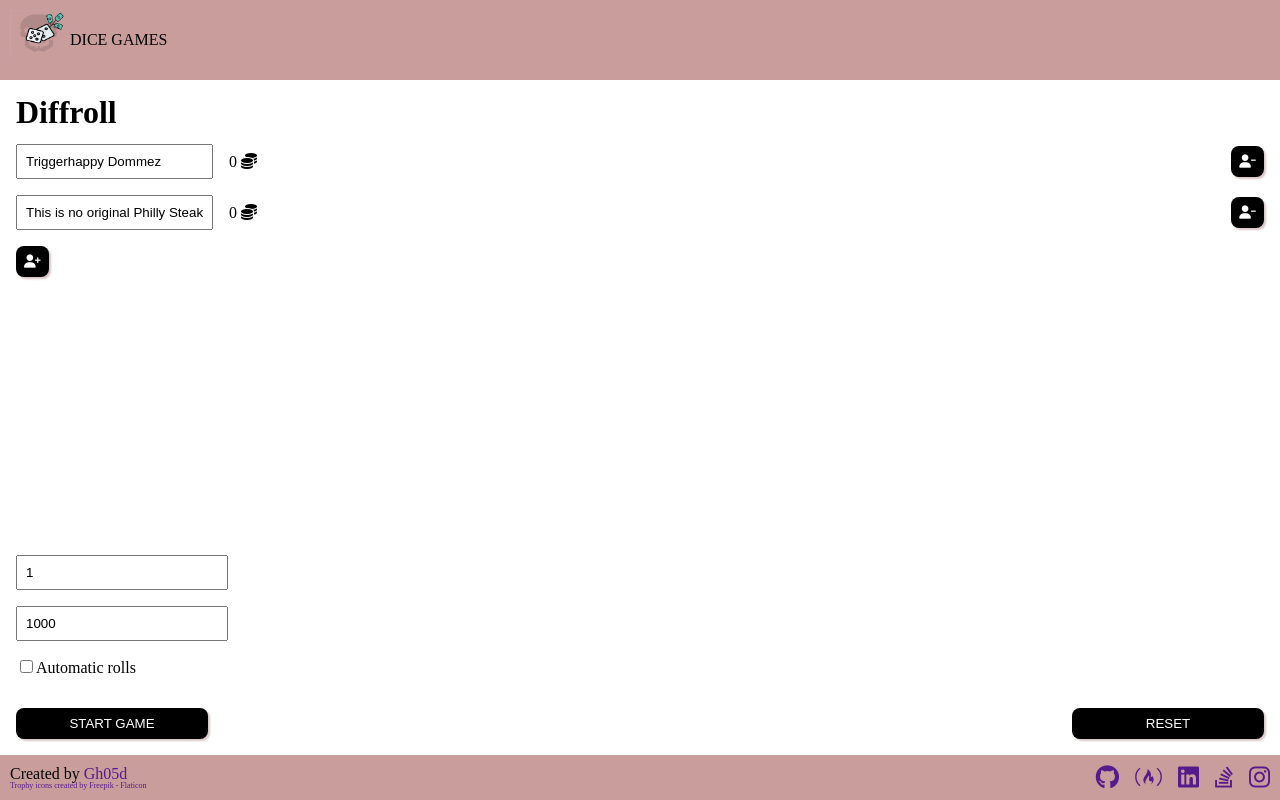
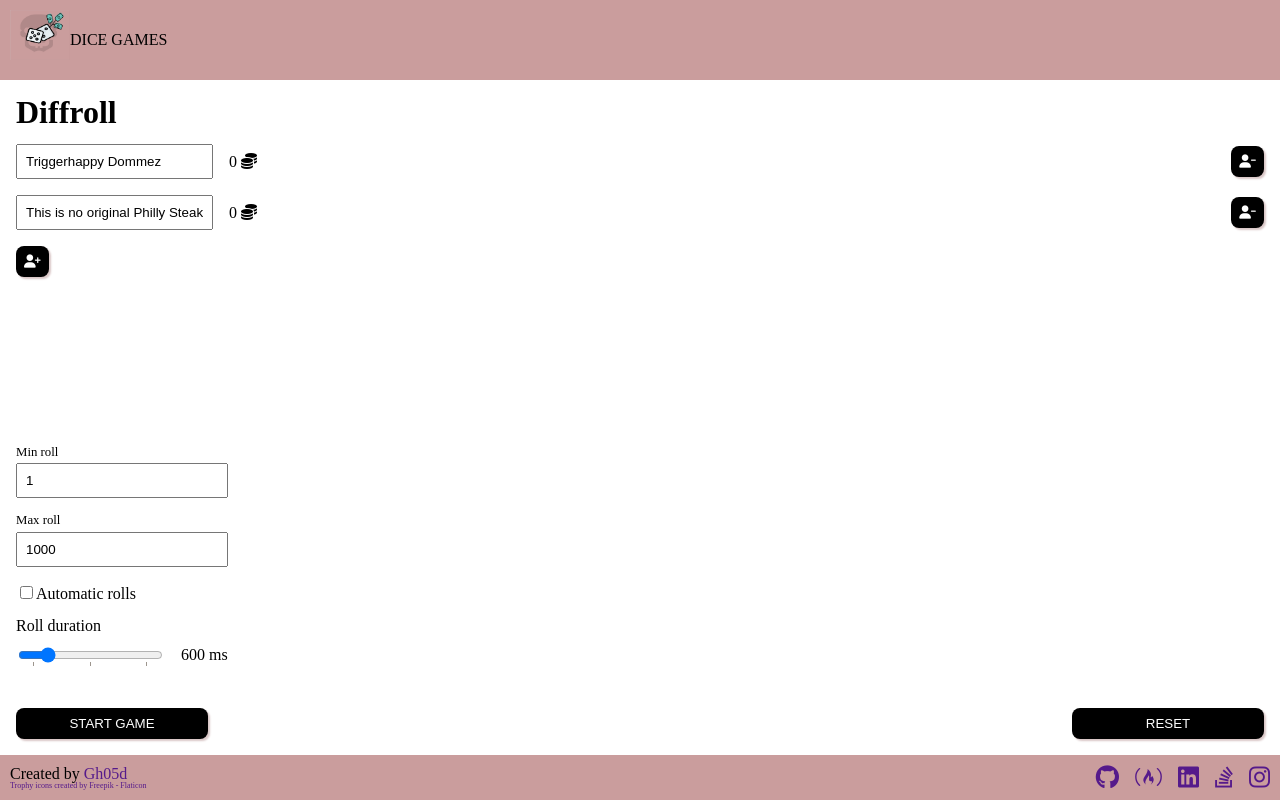
Before and after one commit to Gh05d/roll-with-me, a React (Create React App) app: page /roll-with-me/diffroll in a window 1280 px wide. Built offline with nearby package versions, Linux system fonts and the light colour scheme.

Commit message:
Added range slider for manual animation duration selection

```diff
--- a/src/pages/Diffroll.jsx
+++ b/src/pages/Diffroll.jsx
@@ -19,6 +19,7 @@ const Diffroll = () => {
   const [minNumber, setMinNumber] = React.useState(DEFAULT_MIN);
   const [maxNumber, setMaxNumber] = React.useState(DEFAULT_MAX);
   const [automatic, toggleMode] = React.useState(false);
+  const [animationDuration, setAnimationDuration] = React.useState(600);
 
   const [started, toggle] = React.useState(false);
   const [showDecision, toggleDecision] = React.useState(false);
@@ -28,9 +29,14 @@ const Diffroll = () => {
   const [results, setResults] = React.useState(null);
   const [deletePlayerByID, toggleDeletion] = React.useState(null);
 
-  const animationDuration = 100;
+  React.useEffect(() => {
+    setDefaultPlayers();
+    const duration = getComputedStyle(document.documentElement)?.getPropertyValue(
+      "--animation-duration"
+    );
 
-  React.useEffect(setDefaultPlayers, []);
+    if (duration) setAnimationDuration(+duration.split("ms")[0]);
+  }, []);
 
   function startGame() {
     const playersArray = Object.values(players);
@@ -135,6 +141,12 @@ const Diffroll = () => {
   const closeDeleteModal = () => toggleDeletion(null);
   const closeResetModal = () => toggleReset(null);
 
+  function setDuration(e) {
+    const duration = e.target.value;
+    setAnimationDuration(+duration);
+    document.documentElement?.style?.setProperty("--animation-duration", duration + "ms");
+  }
+
   function setDefaultPlayers() {
     setPlayers(() => {
       const id1 = generateID();
@@ -181,6 +193,8 @@ const Diffroll = () => {
           )
         ) : (
           <DiffrollSetup
+            handleRangeChange={setDuration}
+            animationDuration={animationDuration}
             toggleMode={toggleMode}
             automatic={automatic}
             players={players}
--- a/src/pages/DiffrollSetup.jsx
+++ b/src/pages/DiffrollSetup.jsx
@@ -52,6 +52,8 @@ const DiffrollSetup = props => {
       </ul>
 
       <div className="numbers">
+        <label>
+          <span>Min roll</span>
           <input
             title="Min number"
             aria-label="Min number"
@@ -61,6 +63,10 @@ const DiffrollSetup = props => {
             value={minNumber}
             onChange={e => props.setMinNumber(e.target.value)}
           />
+        </label>
+
+        <label>
+          <span>Max roll</span>
           <input
             title="Max number"
             aria-label="Max number"
@@ -70,6 +76,7 @@ const DiffrollSetup = props => {
             value={props.maxNumber}
             onChange={e => props.setMaxNumber(e.target.value)}
           />
+        </label>
       </div>
 
       <label>
@@ -80,6 +87,30 @@ const DiffrollSetup = props => {
         />
         Automatic rolls
       </label>
+
+      <div className="range-slider">
+        <label htmlFor="diffroll-duration">Roll duration</label>
+
+        <div>
+          <input
+            id="diffroll-duration"
+            list="tickmarks"
+            type="range"
+            min="0"
+            max="5000"
+            value={props.animationDuration}
+            step="1"
+            onChange={props.handleRangeChange}
+          />
+          <span>{props.animationDuration} ms</span>
+        </div>
+
+        <datalist id="tickmarks">
+          <option value="0" label="0s"></option>
+          <option value="2500" label="2,5s"></option>
+          <option value="5000" label="5s"></option>
+        </datalist>
+      </div>
 
       <div className="buttons">
         <button
--- a/src/styles/App.css
+++ b/src/styles/App.css
@@ -8,6 +8,7 @@ body {
 
 :root {
   --background-color: #ca9d9d;
+  --animation-duration: 600ms;
 }
 
 #root {
@@ -140,3 +141,18 @@ input:focus {
     padding: 0.5rem 0;
   }
 }
+
+.range-slider {
+  display: flex;
+  flex-direction: column;
+}
+
+.range-slider input[type="range"] {
+  outline: 0;
+}
+
+.range-slider > div {
+  display: flex;
+  align-items: center;
+  gap: 1rem;
+}
--- a/src/styles/Diffroll.css
+++ b/src/styles/Diffroll.css
@@ -1,5 +1,4 @@
 #diffroll {
-  --animation-duration: 600ms;
   --animation-repeat: 2;
   display: flex;
   flex-direction: column;
@@ -16,6 +15,16 @@
 
 .numbers {
   flex: 0;
+}
+
+.numbers > label {
+  display: flex;
+  flex-direction: column;
+}
+
+.numbers > label > span {
+  font-size: 0.8rem;
+  margin-bottom: 0.3rem;
 }
 
 .players > li {
```
Lines whose indentation alone changed are shown as unchanged.
